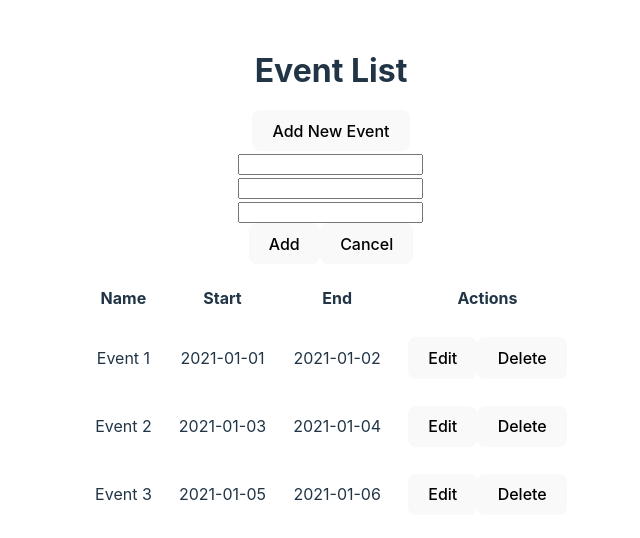
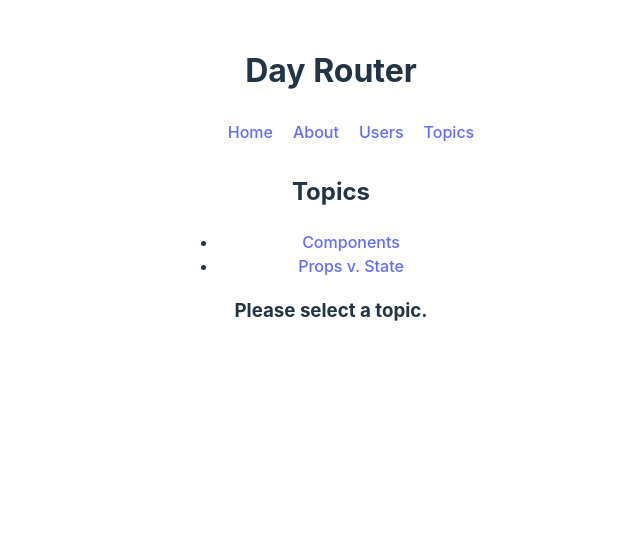
Before and after one commit to ZipengChen1832/react-11-11-2024, a React (Vite) app in the folder react-training/: page /topics in a window 1280 px wide. Shown: the top 538 px of the page, without its empty margins (309-949 px from the left). Built offline with nearby package versions, Linux system fonts and the light colour scheme.

Commit message:
react router

```diff
--- a/react-training/package.json
+++ b/react-training/package.json
@@ -12,6 +12,7 @@
   "dependencies": {
     "react": "^18.3.1",
     "react-dom": "^18.3.1",
+    "react-router-dom": "^5.3.4",
     "uuid": "^11.0.3"
   },
   "devDependencies": {
--- a/react-training/src/App.jsx
+++ b/react-training/src/App.jsx
@@ -7,6 +7,7 @@ import Day6 from "./day6";
 import Day7 from "./Day7_Patterns";
 import Day8 from "./Day8_Context";
 import { CountProvider } from "./Day8_Context/context/CountContext";
+import DayRouter from "./DayRouter";
 import EventListApp from "./EventList";
 import { EventsProvider } from "./EventList/context/EventsContext";
 
@@ -19,13 +20,14 @@ function App() {
       {/* <Day5 /> */}
       {/* <Day6 /> */}
 
-      <CountProvider>
+      {/* <CountProvider>
         <EventsProvider>
           <EventListApp />
         </EventsProvider>
-      </CountProvider>
+      </CountProvider> */}
       {/* <Day7 /> */}
       {/* <Day8 /> */}
+      <DayRouter />
     </>
   );
 }
--- /dev/null
+++ b/react-training/src/DayRouter/Navbar.jsx
@@ -0,0 +1,21 @@
+import React from "react";
+import { Link } from "react-router-dom";
+
+
+
+export default function Navbar({pages}) {
+  return (
+    <nav className="navbar">
+      <ul className="navbar__list">
+        {pages.map((page) => {
+          const { path, name } = page;
+          return (
+            <li key={path} className="navbar__list-item">
+              <Link to={path}>{name}</Link>
+            </li>
+          );
+        })}
+      </ul>
+    </nav>
+  );
+}
--- /dev/null
+++ b/react-training/src/DayRouter/Topics.jsx
@@ -0,0 +1,44 @@
+import {
+  Switch,
+  Route,
+  Link,
+  useRouteMatch,
+  useParams,
+} from "react-router-dom";
+
+export default function Topics() {
+  let match = useRouteMatch();
+
+  return (
+    <div>
+      <h2>Topics</h2>
+
+      <ul>
+        <li>
+          <Link to={`${match.url}/components`}>Components</Link>
+        </li>
+        <li>
+          <Link to={`${match.url}/props-v-state`}>Props v. State</Link>
+        </li>
+      </ul>
+
+      {/* The Topics page has its own <Switch> with more routes
+            that build on the /topics URL path. You can think of the
+            2nd <Route> here as an "index" page for all topics, or
+            the page that is shown when no topic is selected */}
+      <Switch>
+        <Route path={`${match.path}/:topicId`}>
+          <Topic />
+        </Route>
+        <Route path={match.path}>
+          <h3>Please select a topic.</h3>
+        </Route>
+      </Switch>
+    </div>
+  );
+}
+
+function Topic() {
+  let { topicId } = useParams();
+  return <h3>Requested topic ID: {topicId}</h3>;
+}
--- /dev/null
+++ b/react-training/src/DayRouter/Users/User.jsx
@@ -0,0 +1,64 @@
+import React, { useEffect, useState } from "react";
+import { useParams } from "react-router-dom";
+
+const initUser = {
+  id: undefined,
+  name: "",
+  username: "",
+  email: "",
+  address: {
+    street: "",
+    suite: "",
+    city: "",
+    zipcode: "",
+    geo: {
+      lat: "",
+      lng: "",
+    },
+  },
+  phone: "",
+  website: "",
+  company: {
+    name: "",
+    catchPhrase: "",
+    bs: "",
+  },
+};
+
+export default function User() {
+  const params = useParams();
+  console.log("params", params);
+  const {id} = params;
+
+  const [user, setUser] = useState(null);
+  const [loading, setLoading] = useState(true);
+
+  useEffect(() => {
+    fetch(`https://jsonplaceholder.typicode.com/users/${id}`)
+      .then((res) => res.json())
+      .then((data) => {
+        setUser(data);
+      })
+      .finally(() => {
+        setLoading(false);
+      });
+  }, [id]);
+
+  if (loading) {
+    return <div>Loading...</div>;
+  }
+
+  const { name, email, username, website } = user;
+
+  return (
+    <div>
+      <h2>User</h2>
+      <div>
+        <div>Name: {name}</div>
+        <div>Email: {email}</div>
+        <div>Username: {username}</div>
+        <div>Website: {website}</div>
+      </div>
+    </div>
+  );
+}
--- /dev/null
+++ b/react-training/src/DayRouter/Users/Users.jsx
@@ -0,0 +1,30 @@
+import React, { useEffect, useState } from "react";
+import { Link } from "react-router-dom";
+
+const usersAPI = "https://jsonplaceholder.typicode.com/users";
+
+export default function Users() {
+  const [users, setUsers] = useState([]);
+  useEffect(() => {
+    fetch(usersAPI)
+      .then((res) => res.json())
+      .then((data) => {
+        setUsers(data);
+      });
+  }, []);
+
+  return (
+    <div>
+      <h2>users</h2>
+      <div>
+        {users.map((user) => {
+          return (
+            <Link key={user.id} to={`/users/${user.id}`}>
+              <div>{user.email}</div>
+            </Link>
+          );
+        })}
+      </div>
+    </div>
+  );
+}
--- /dev/null
+++ b/react-training/src/DayRouter/index.css
@@ -0,0 +1,8 @@
+ul.navbar__list {
+  display: flex;
+  list-style-type: none;
+}
+
+li.navbar__list-item {
+    padding: 10px;
+}
--- /dev/null
+++ b/react-training/src/DayRouter/index.jsx
@@ -0,0 +1,64 @@
+import React, { useEffect } from "react";
+import { BrowserRouter as Router, Switch, Route, Link } from "react-router-dom";
+import Topics from "./Topics";
+import Navbar from "./Navbar";
+import "./index.css";
+import Users from "./Users/Users";
+import User from "./Users/User";
+
+const pages = [
+  { name: "Home", path: "/" },
+  { name: "About", path: "/about" },
+  { name: "Users", path: "/users" },
+  { name: "Topics", path: "/topics" },
+];
+
+export default function DayRouter() {
+  return (
+    <div>
+      <h1>Day Router</h1>
+
+      <Router>
+        <div>
+          <Navbar pages={pages} />
+
+          {/* A <Switch> looks through its children <Route>s and
+            renders the first one that matches the current URL. */}
+          <Switch>
+            <Route path="/about">
+              <About />
+            </Route>
+            <Route path="/users" exact>
+              <Users />
+            </Route>
+            <Route path="/users/:id">
+              <User />
+            </Route>
+            <Route path="/topics">
+              <Topics />
+            </Route>
+
+            <Route path="/">
+              <Home />
+            </Route>
+          </Switch>
+        </div>
+      </Router>
+    </div>
+  );
+}
+
+function Home() {
+  useEffect(() => {
+    console.log("Home component mounted");
+    return () => {
+      console.log("Home component unmounted");
+    };
+  }, []);
+
+  return <h2>Home</h2>;
+}
+
+function About() {
+  return <h2>About</h2>;
+}
```
Also changed, not shown: 1 other file (tests, documents, lock files or other folders).
